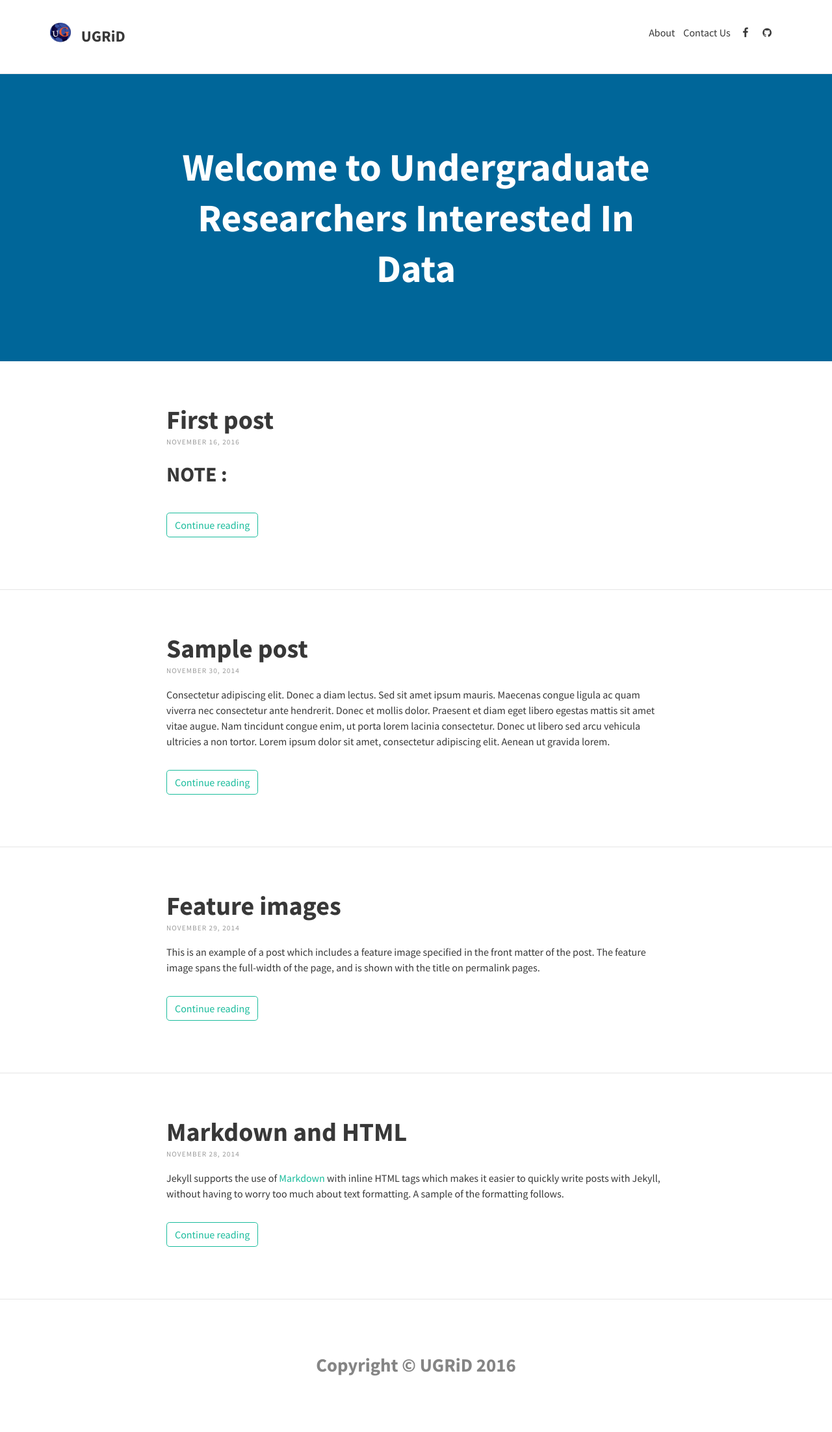
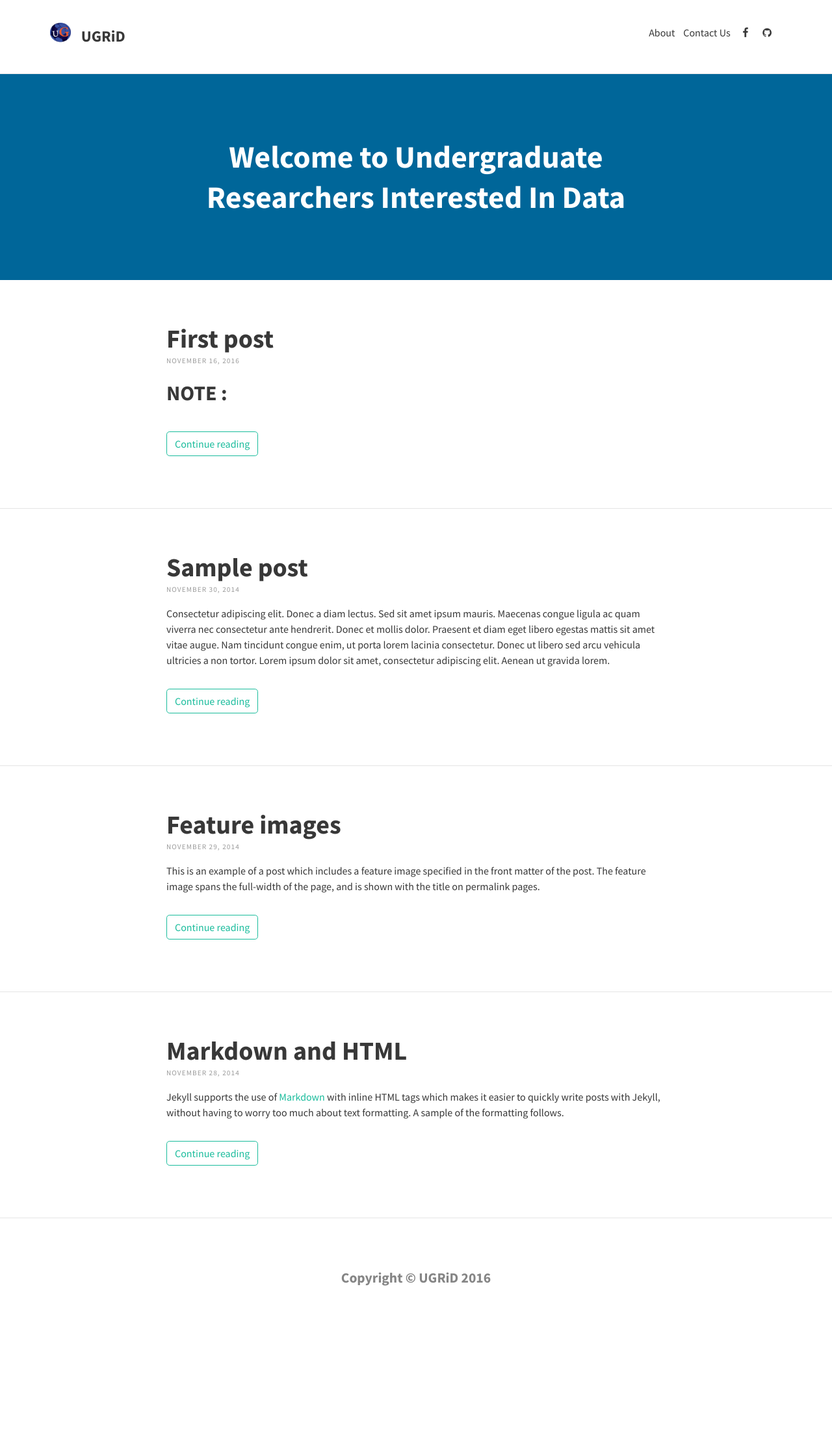
Before and after one commit to sketchplatform/ugriders.github.io, a Jekyll site: the page built from index.html, in a window 1280 px wide. Shown: the whole page at 65% size. Built offline with Jekyll 4.4.1, drawn with Linux system fonts in a browser that asks for light colours; nearby versions of some CDN libraries; the list of posts is cut into pages by our own code; after the commit the page ends 2060 px from its top, so only the background shows below that.

```diff
--- a/_config.yml
+++ b/_config.yml
@@ -12,11 +12,11 @@ theme_settings:
 
   # Header and footer text
   header_text: >
-     <h1>Welcome to Undergraduate Researchers Interested In Data</h1>
+     <h2>Welcome to Undergraduate Researchers Interested In Data</h2>
 
   header_text_feature_image:
   footer_text: >
-   <h2>Copyright © UGRiD 2016</h2>
+   <h3>Copyright © UGRiD 2016</h3>
 
   # Icons
   rss: false
```
